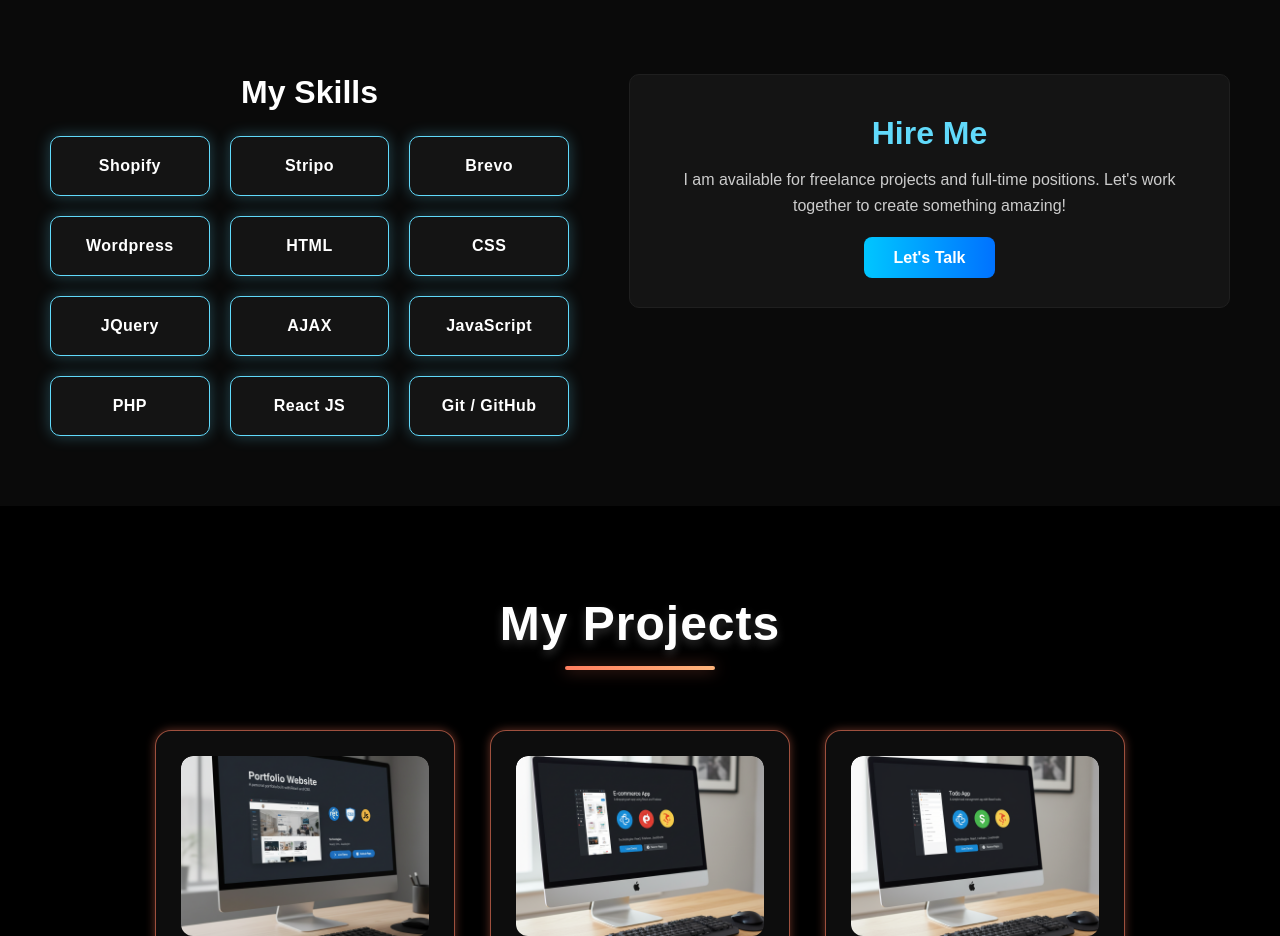
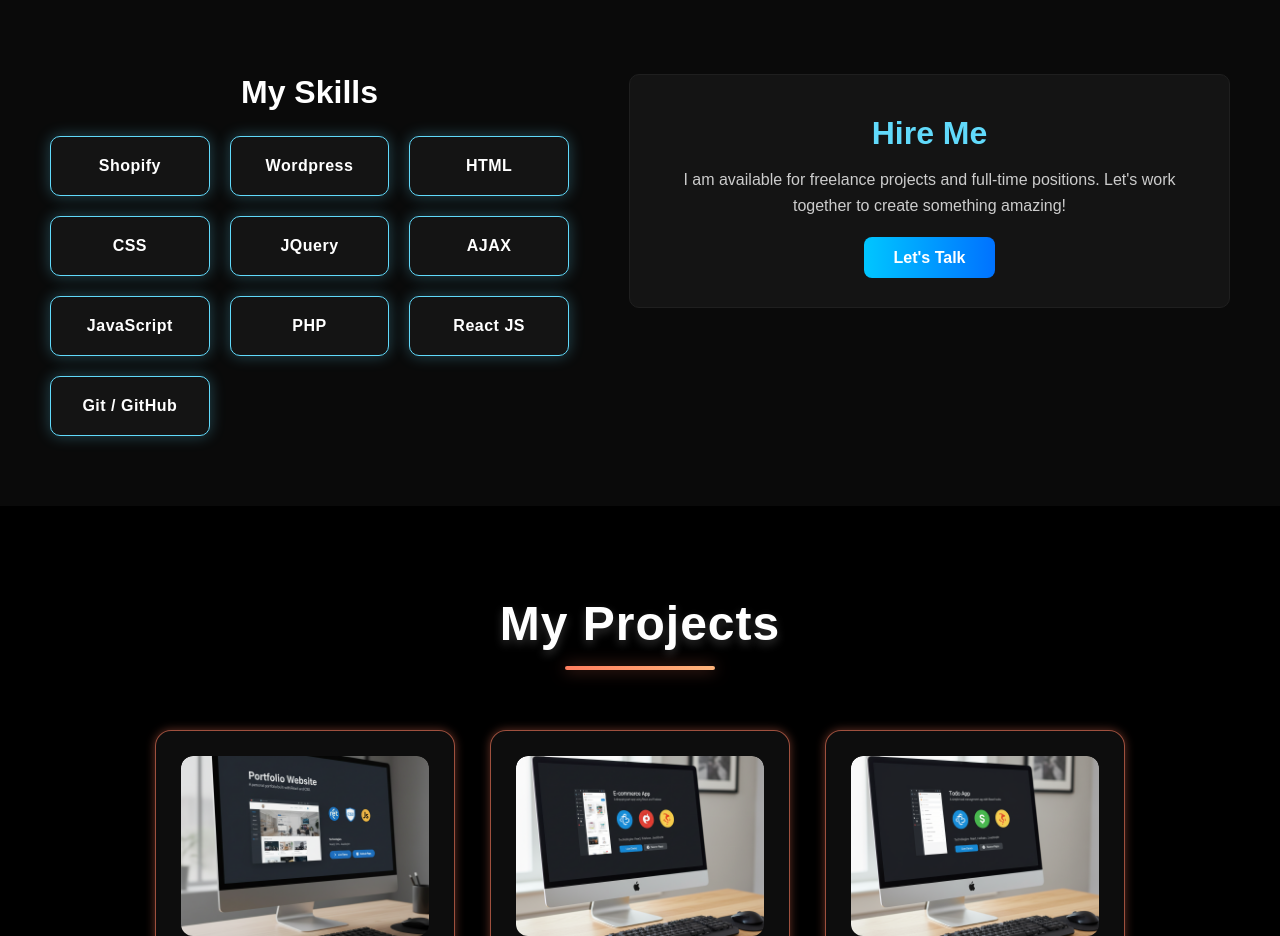
Before and after one commit to shriyachandel/portfolio, a React (Create React App) app: page / in a window 1280 px wide. Shown: the part 1900-2836 px from the top of the page. Built offline with nearby package versions, Linux system fonts and the light colour scheme.

Commit message:
updated skill section

```diff
--- a/src/components/Skills.js
+++ b/src/components/Skills.js
@@ -32,8 +32,6 @@
 
   const skills = [
     { name: "Shopify" },
-    { name: "Stripo" },
-    { name: "Brevo" },
     { name: "Wordpress" },
     { name: "HTML" },
     { name: "CSS" },
```
